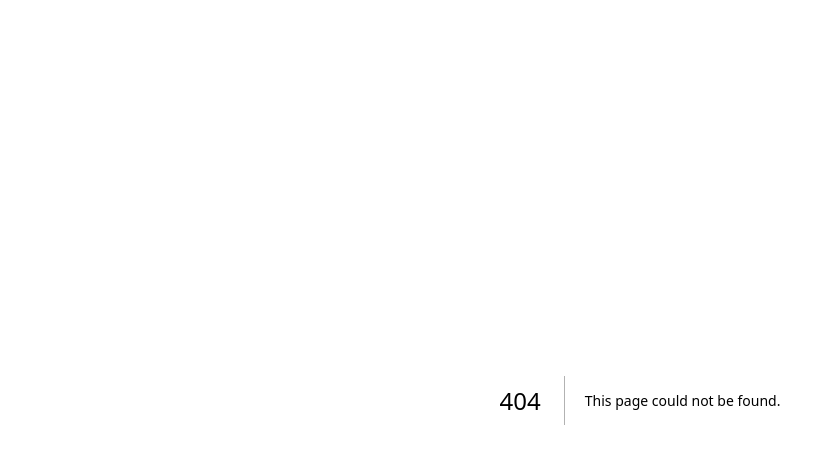
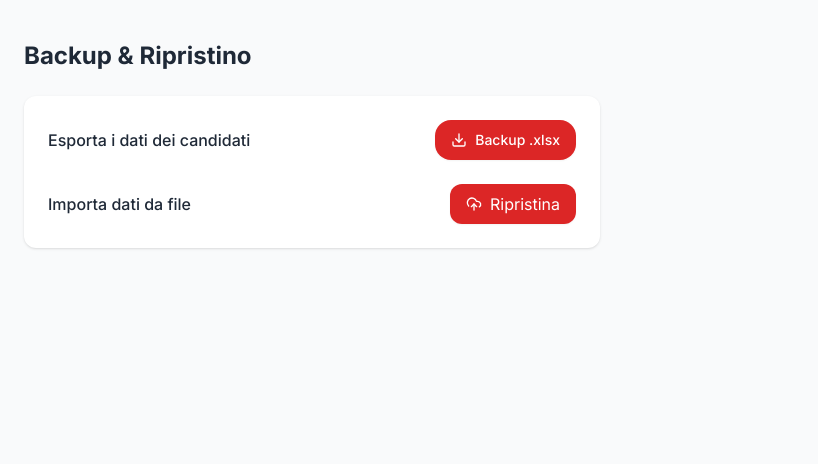
Before and after one commit to SmartBanker84/dashboard-recruiting-bg, a Next.js app: page /dashboard/recruiting/backup in a window 1280 px wide. Before the commit this address had no page. Shown: the top 464 px of the page, without its empty margins (0-818 px from the left). Built offline with nearby package versions, Linux system fonts and the light colour scheme.

Commit message:
Create page.tsx

```diff
--- /dev/null
+++ b/app/dashboard/recruiting/backup/page.tsx
@@ -0,0 +1,50 @@
+'use client'
+
+import { useState } from 'react'
+import { Button } from '@/components/ui/button'
+import { Download, UploadCloud } from 'lucide-react'
+
+export default function BackupPage() {
+  const [loading, setLoading] = useState(false)
+
+  const handleBackup = async () => {
+    setLoading(true)
+    // Simulazione esportazione dati
+    setTimeout(() => {
+      alert('Backup completato e scaricato in formato .xlsx')
+      setLoading(false)
+    }, 1500)
+  }
+
+  const handleRestore = async (e: React.ChangeEvent<HTMLInputElement>) => {
+    const file = e.target.files?.[0]
+    if (!file) return
+    alert(`Ripristino del file: ${file.name} simulato con successo`)
+    // Qui si potrebbe caricare su Supabase e processare i dati
+  }
+
+  return (
+    <div className="min-h-screen bg-bg-light px-6 py-10">
+      <h1 className="text-2xl font-bold text-bg-dark mb-6">Backup & Ripristino</h1>
+
+      <div className="space-y-6 max-w-xl bg-white p-6 rounded-xl shadow">
+        <div className="flex items-center justify-between">
+          <p className="text-bg-dark font-medium">Esporta i dati dei candidati</p>
+          <Button onClick={handleBackup} disabled={loading}>
+            <Download className="w-4 h-4 mr-2" />
+            {loading ? 'Esportazione...' : 'Backup .xlsx'}
+          </Button>
+        </div>
+
+        <div className="flex items-center justify-between">
+          <p className="text-bg-dark font-medium">Importa dati da file</p>
+          <label className="cursor-pointer inline-flex items-center bg-bg-red text-white px-4 py-2 rounded-xl shadow-sm hover:bg-bg-red/90">
+            <UploadCloud className="w-4 h-4 mr-2" />
+            Ripristina
+            <input type="file" accept=".xlsx,.csv" onChange={handleRestore} className="hidden" />
+          </label>
+        </div>
+      </div>
+    </div>
+  )
+}
```
